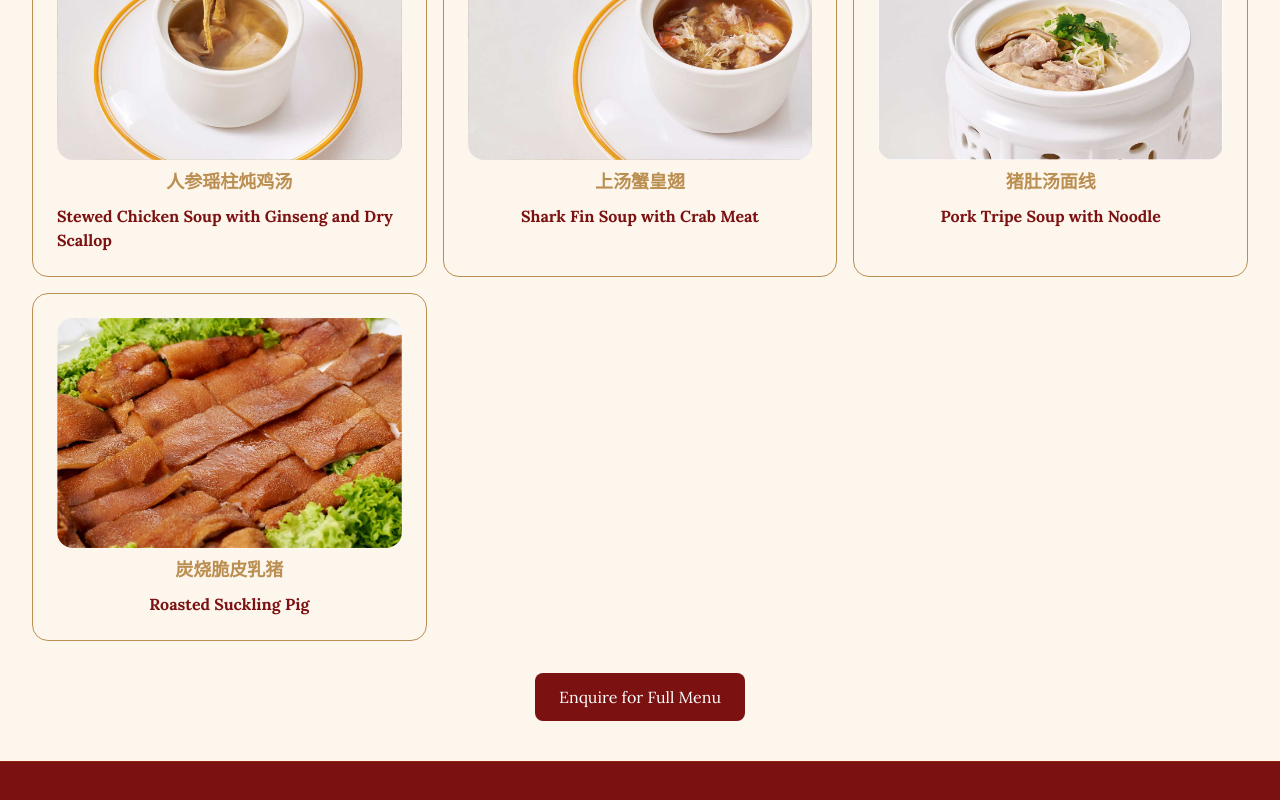
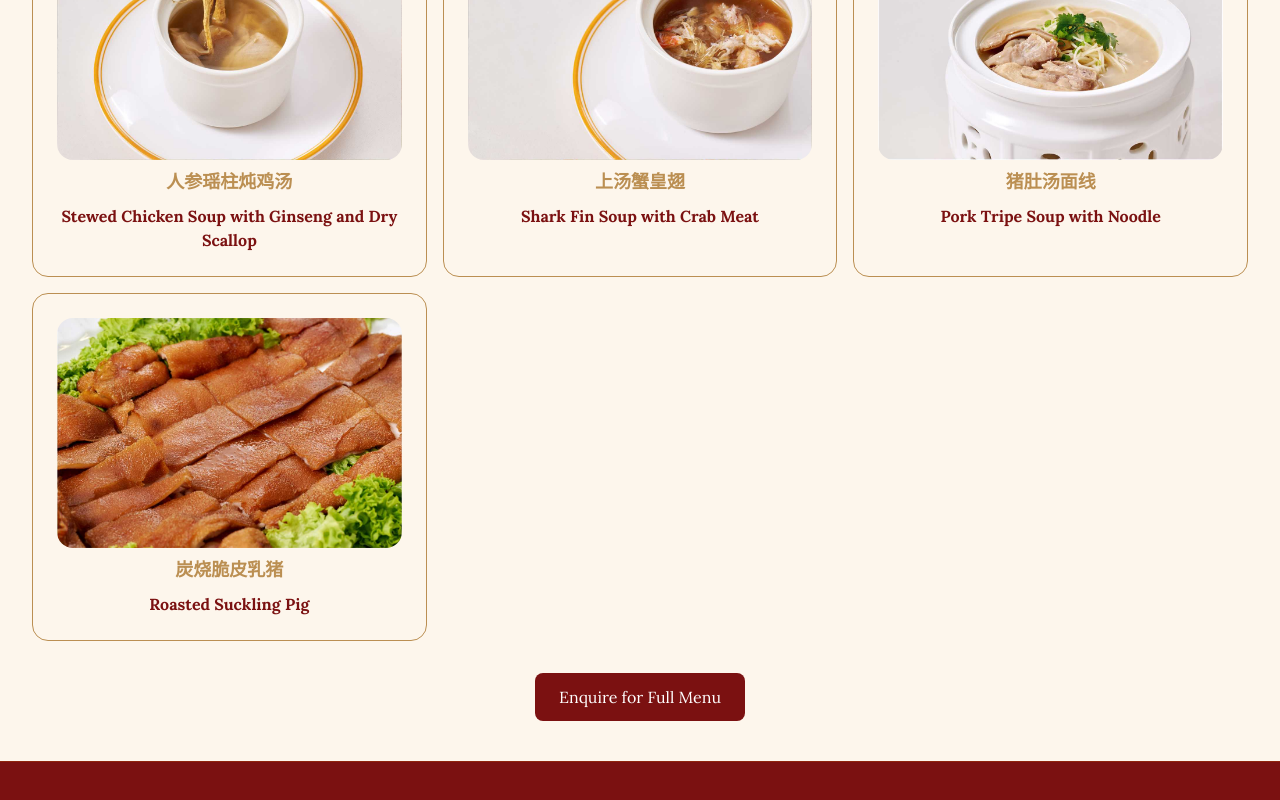
Before and after one commit to rizkiramadhanw234-bit/empire-cuisine-restaurant, a Next.js app: page /menu in a window 1280 px wide. Shown: the part 3008-3808 px from the top of the page. Built offline with nearby package versions, Linux system fonts and the light colour scheme.

Commit message:
fixed center text in menu

```diff
--- a/app/menu/page.tsx
+++ b/app/menu/page.tsx
@@ -355,7 +355,7 @@ export default function MenuPage() {
               <p className="font-chinese text-(--bg3) text-lg font-bold">
                 {item.chinese}
               </p>
-              <p className="font-bold text-(--bg2)">{item.name}</p>
+              <p className="font-bold text-(--bg2) text-center">{item.name}</p>
             </div>
           ))}
         </div>
```
